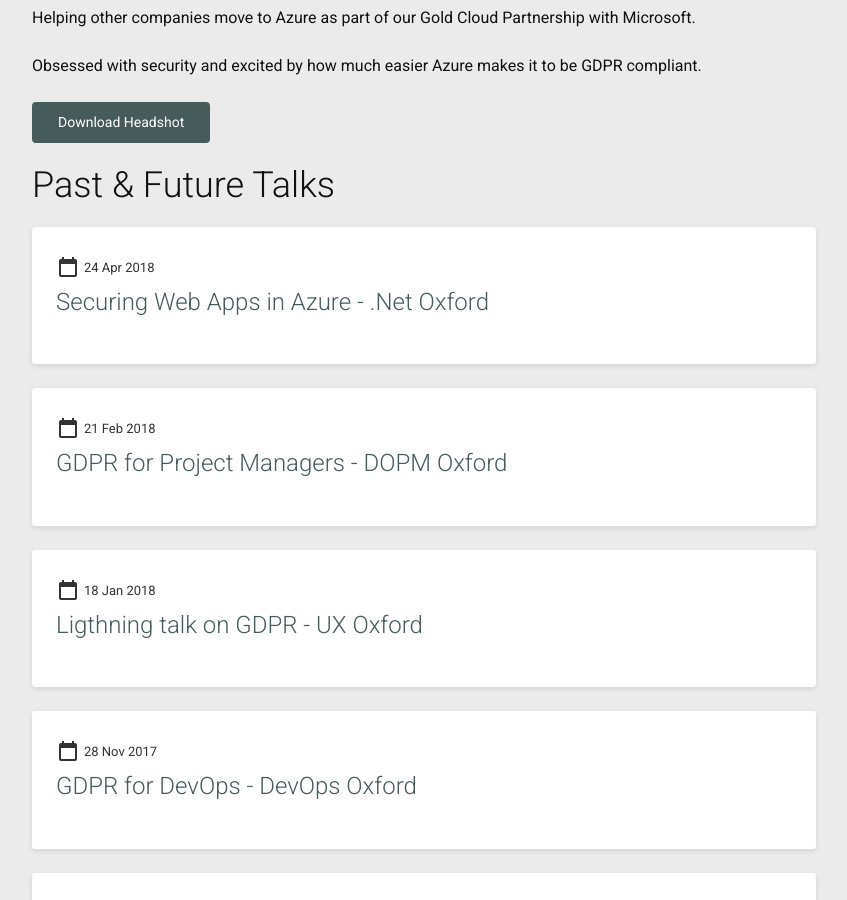
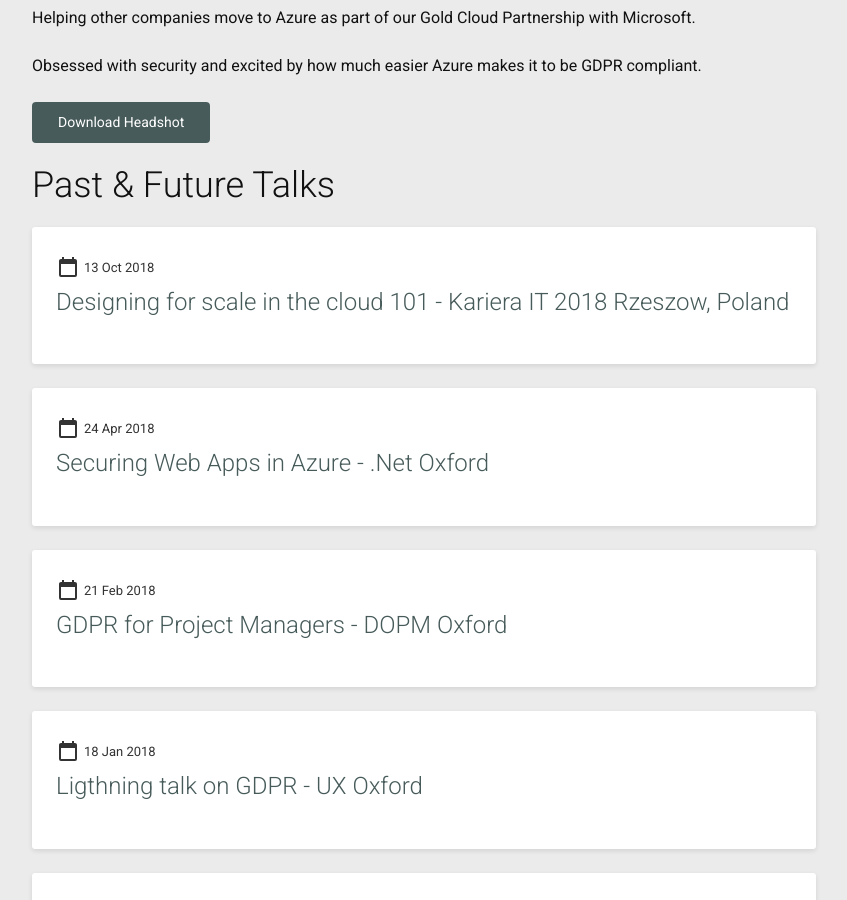
Before and after one commit to flytzen/blog, a Jekyll site: the page built from talks.md, in a window 1280 px wide and 900 px high, scrolled down 2183 px. Shown: the whole window, without its empty margins (216-1063 px from the left). Built offline with Jekyll 4.4.1, drawn with Linux system fonts in a browser that asks for light colours.

Commit message:
added Rzeszow talk instance

```diff
--- a/_data/talkinstances.yml
+++ b/_data/talkinstances.yml
@@ -1,3 +1,7 @@
+- title: Designing for scale in the cloud 101 - Kariera IT 2018 Rzeszow, Poland
+  date: 2018-10-13
+  link: https://www.lytzen.name/talks/Designing_for_scale_in_the_cloud_101.html
+
 - title: Securing Web Apps in Azure - .Net Oxford
   date: 2018-04-24
   link: https://www.meetup.com/dotnetoxford/events/247607774/
```
Also changed, not shown: 3 other files.
